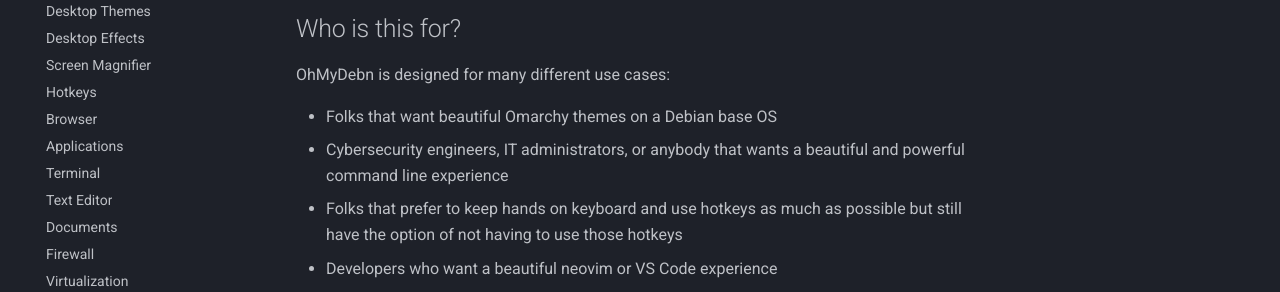
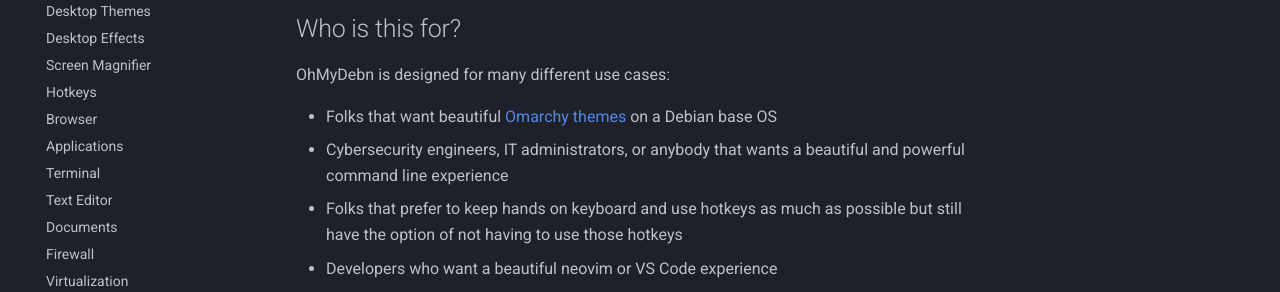
Before and after one commit to dougburks/ohmydebn-docs, an MkDocs documentation site: the page built from docs/index.md, in a window 1280 px wide and 900 px high, scrolled down 817 px. Shown: the part 366-658 px from the top of the window. Built offline with MkDocs 1.6.1 and Material for MkDocs 9.7.7, drawn with Linux system fonts in a browser that asks for light colours; comment, search, counter and statistics services are not loaded; some of the changed lines change nothing that is shown.

Commit message:
update index.md

```diff
--- a/docs/index.md
+++ b/docs/index.md
@@ -24,7 +24,7 @@
 
 OhMyDebn is designed for many different use cases:
 
-- Folks that want beautiful Omarchy themes on a Debian base OS
+- Folks that want beautiful [Omarchy themes](desktop-themes.md/#themes-included-from-omarchy) on a Debian base OS
 - Cybersecurity engineers, IT administrators, or anybody that wants a beautiful and powerful command line experience
 - Folks that prefer to keep hands on keyboard and use hotkeys as much as possible but still have the option of not having to use those hotkeys
 - Developers who want a beautiful neovim or VS Code experience
```
